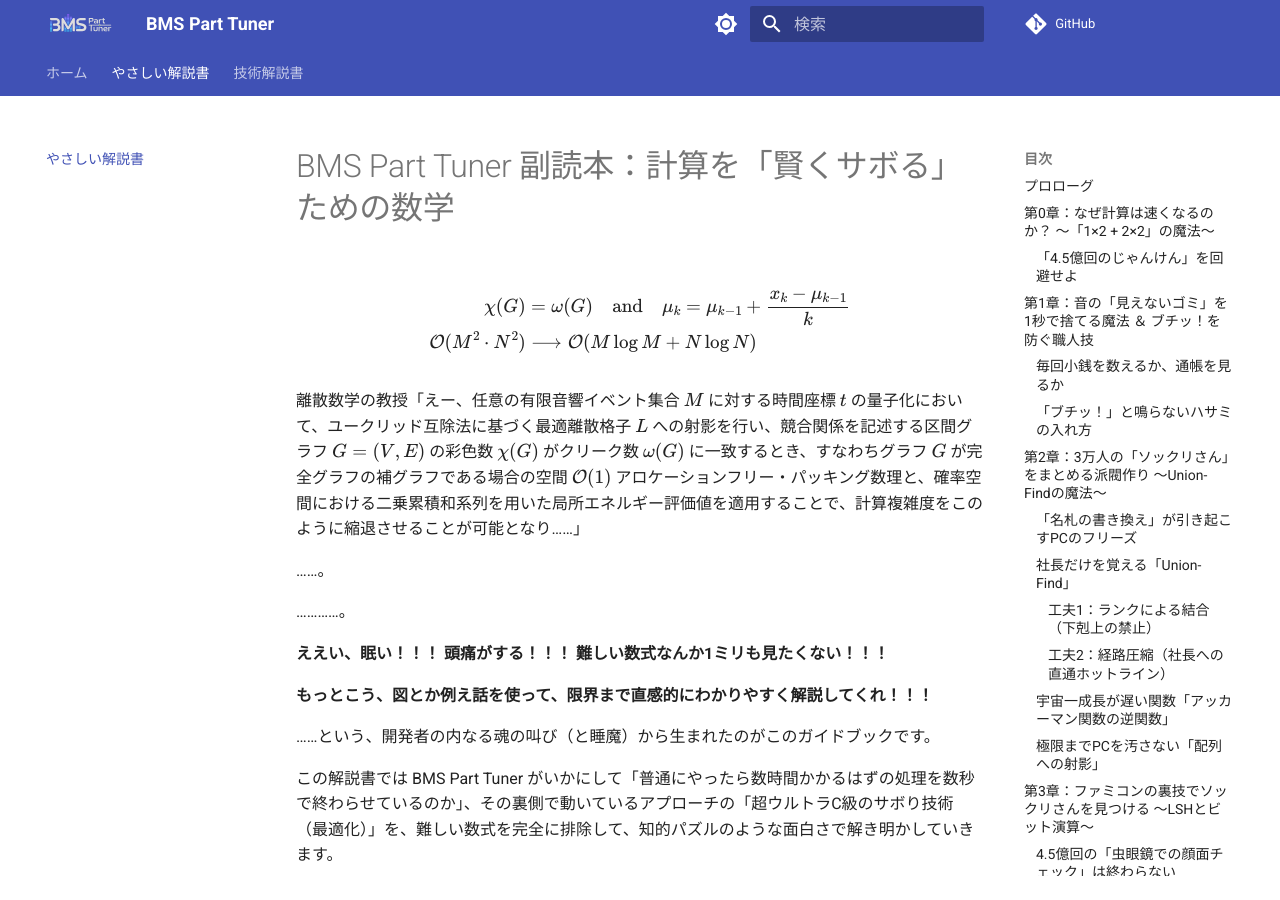
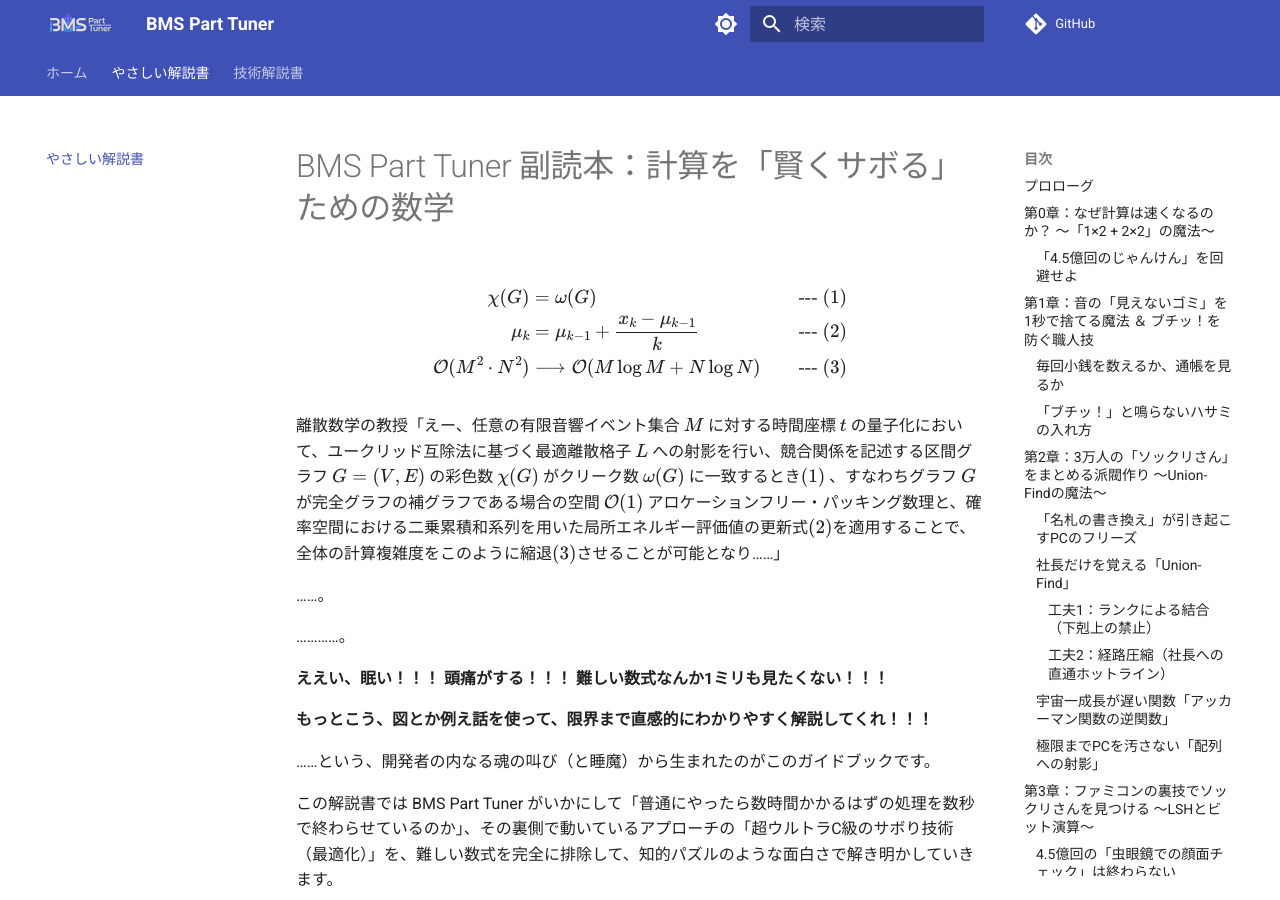
Before and after one commit to bms-atelier-kyokufu/BmsPartTuner, an MkDocs documentation site: the page built from docs/casual_guide.md, in a window 1280 px wide and 900 px high. Built offline with MkDocs 1.6.1 and Material for MkDocs 9.7.7, drawn with Linux system fonts in a browser that asks for light colours; comment, search, counter and statistics services are not loaded; some of the changed lines change nothing that is shown.

Commit message:
docs: カジュアルガイドにおける数式表現の整理とMermaid解説図の修正
- 主要機能:
  - なし
- 技術的改善:
  - 数式ブロックに式番号 (1) 〜 (3) を追加し、本文から各数式への対応箇所を明確化
  - メモリプール (ArrayPool) を解説していた箇所を、実際のアルゴリズムに即した Union-Find (素朴な結合 vs 社長繋ぎ替え) の解説図へ更新
  - 経路圧縮前後の Mermaid ダイアグラムが単一のブロックで壊れていた箇所を、個別のコードブロックに分割して構文を修正
- コミットの意図:
  - 読者への Union-Find アルゴリズムの視覚的な解説をより正確にし、ドキュメントの視認性と理解しやすさを向上させるため
- 影響範囲・削除事項:
  - ドキュメント (Markdown) のみの修正であり、プログラム本体への影響はありません

````diff
--- a/docs/casual_guide.md
+++ b/docs/casual_guide.md
@@ -2,12 +2,13 @@
 
 $$
 \begin{aligned}
-\chi(G) &= \omega(G) \quad \text{and} \quad \mu_k = \mu_{k-1} + \frac{x_k - \mu_{k-1}}{k} \\
-\mathcal{O}(M^2 \cdot N^2) &\longrightarrow \mathcal{O}(M \log M + N \log N)
+\chi(G) &= \omega(G) && \text{--- (1)} \\
+\mu_k &= \mu_{k-1} + \frac{x_k - \mu_{k-1}}{k} && \text{--- (2)} \\
+\mathcal{O}(M^2 \cdot N^2) &\longrightarrow \mathcal{O}(M \log M + N \log N) && \text{--- (3)}
 \end{aligned}
 $$
 
-離散数学の教授「えー、任意の有限音響イベント集合 $M$ に対する時間座標 $t$ の量子化において、ユークリッド互除法に基づく最適離散格子 $L$ への射影を行い、競合関係を記述する区間グラフ $G=(V, E)$ の彩色数 $\chi(G)$ がクリーク数 $\omega(G)$ に一致するとき、すなわちグラフ $G$ が完全グラフの補グラフである場合の空間 $\mathcal{O}(1)$ アロケーションフリー・パッキング数理と、確率空間における二乗累積和系列を用いた局所エネルギー評価値を適用することで、計算複雑度をこのように縮退させることが可能となり……」
+離散数学の教授「えー、任意の有限音響イベント集合 $M$ に対する時間座標 $t$ の量子化において、ユークリッド互除法に基づく最適離散格子 $L$ への射影を行い、競合関係を記述する区間グラフ $G=(V, E)$ の彩色数 $\chi(G)$ がクリーク数 $\omega(G)$ に一致するとき$(1)$ 、すなわちグラフ $G$ が完全グラフの補グラフである場合の空間 $\mathcal{O}(1)$ アロケーションフリー・パッキング数理と、確率空間における二乗累積和系列を用いた局所エネルギー評価値の更新式$(2)$を適用することで、全体の計算複雑度をこのように縮退$(3)$させることが可能となり……」
 
 ……。
 
@@ -138,22 +139,27 @@
 
 ```mermaid
 graph TD
-    subgraph with_gc ["❌ 普通のプログラム（GCでフリーズ）"]
-        処理1 --> 皿1[新しいメモリを確保]
-        処理2 --> 皿2[新しいメモリを確保]
-        皿1 --> ゴミ箱[ゴミ箱がパンク]
-        皿2 --> ゴミ箱
-        ゴミ箱 --> GC((ゴミ収集車が来て<br>PCフリーズ！))
+    subgraph naive ["❌ 素朴な方法（全員書き換え）"]
+        direction TB
+        社員A1[社員1] --> 会社A[名札: 会社A]
+        社員A2[社員2] --> 会社A
+        社員B1[社員3] --> 会社B[名札: 会社B]
+        社員B2[社員4] --> 会社B
+        会社B -.-> |全員の名札を書き換え| 会社A
+        note1[合併のたびに全員分書き換えてフリーズ]
     end
 ```
 
 ```mermaid
 graph TD
-    subgraph with_arraypool ["✨ BMS Part Tuner（ArrayPool）"]
-        棚[最初からある『固定のメモリ』を使い回す]
-        処理A --> 棚
-        処理B --> 棚
-        棚 --> |上書きして使うので<br>ゴミが出ない！| 爆速((GC発生ゼロ！<br>限界スピードを維持))
+    subgraph uf ["✨ Union-Find（社長だけ繋ぎ替え）"]
+        direction TB
+        社員1[社員1] --> 社長A((社長A))
+        社員2[社員2] --> 社長A
+        社員3[社員3] --> 社長B((社長B))
+        社員4[社員4] --> 社長B
+        社長B --> |「私のボスは社長A」| 社長A
+        note2[社長同士を繋ぐだけ！社員は動かない]
     end
 ```
 
@@ -179,13 +185,15 @@
         係長1 --> 部長1[部長]
         部長1 --> 社長1((社長))
     end
+```
 
+```mermaid
+graph TD
     subgraph after["経路圧縮後（直通ホットライン完成！）"]
         佐藤さん2[平社員 佐藤] ==>|次から一瞬で繋がる！| 社長2((社長))
         係長2[係長] ==>|ついでに直通に書き換え！| 社長2
         部長2[部長] --> 社長2
     end
-
 ```
 
 次に同じ人が社長を探すときは、間に誰も挟まず「一瞬」で社長にたどり着くことができます。
````
